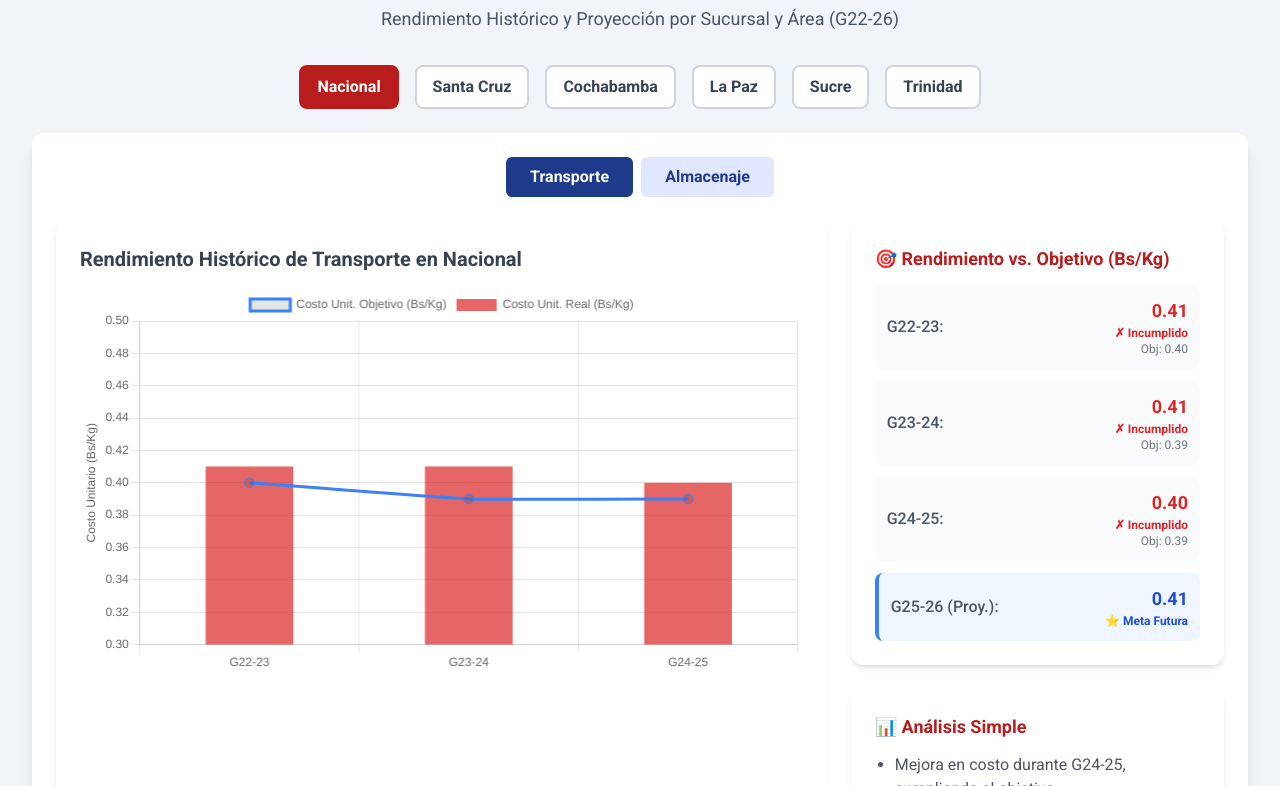
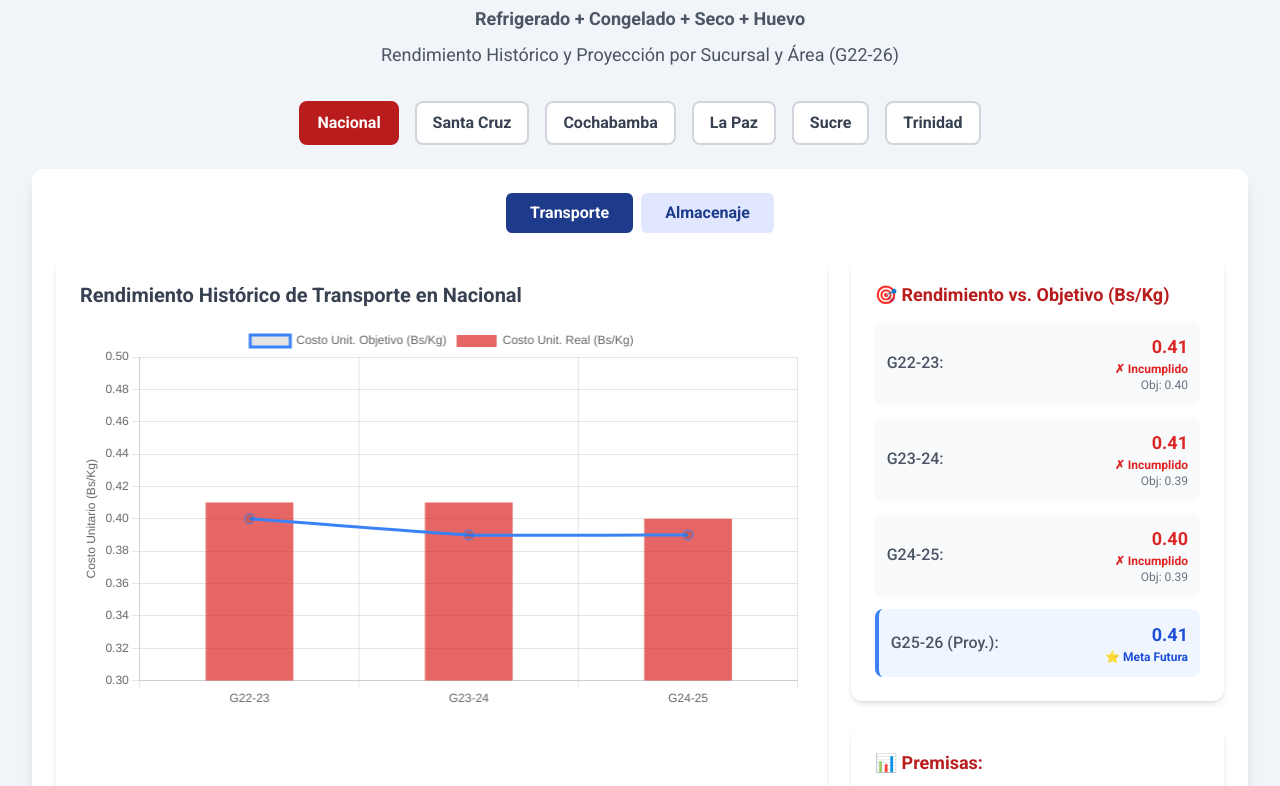
Before and after one commit to Augustusa1/costos_gdn, a plain HTML site: page index.html in a window 1280 px wide. Shown: the part 75-861 px from the top of the page. Drawn offline with nearby package versions, Linux system fonts and the light colour scheme.

Commit message:
Update index.html
Nuevo título,
Análisis Simple → Premisas:

```diff
--- a/index.html
+++ b/index.html
@@ -67,7 +67,9 @@
         <!-- Encabezado -->
         <header class="text-center mb-8">
             <h1 class="text-3xl md:text-4xl font-bold text-gray-800">Análisis de Costos: Transporte y Almacenaje</h1>
+            <p class="text-lg font-bold text-gray-600 mt-2">Refrigerado + Congelado + Seco + Huevo </p>
             <p class="text-lg text-gray-600 mt-2">Rendimiento Histórico y Proyección por Sucursal y Área (G22-26)</p>
+
         </header>
 
         <!-- Navegación de Plazas -->
@@ -99,7 +101,7 @@
                         <div id="unit-cost-cards" class="space-y-3"></div>
                     </div>
                     <div class="card p-4 md:p-6 flex-grow">
-                        <h3 class="text-lg font-bold text-red-700 mb-3">📊 Análisis Simple</h3>
+                        <h3 class="text-lg font-bold text-red-700 mb-3">📊 Premisas: </h3>
                         <div id="analysis-text" class="text-gray-600 text-base"></div>
                     </div>
                 </div>
```
